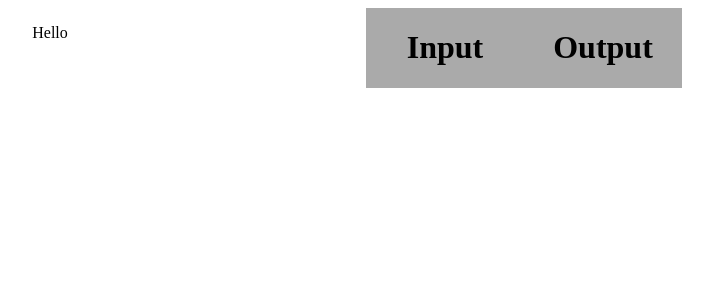
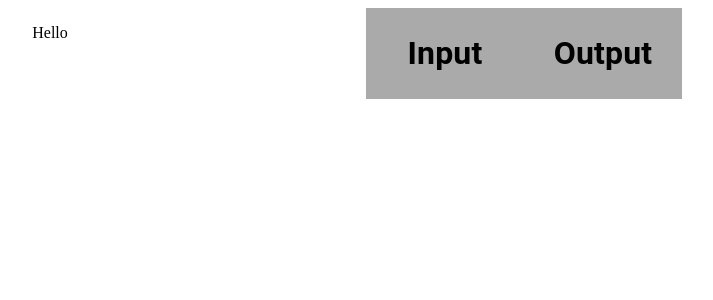
Before and after one commit to rSkogeby/mars-rover, a Next.js app in the folder client/: page / in a window 1280 px wide. Shown: the top 300 px of the page, without its empty margins (274-987 px from the left). Built offline with nearby package versions, Linux system fonts and the light colour scheme.

Commit message:
Add Typograph with CSS styling element to preserve newlines

```diff
--- a/client/pages/index.js
+++ b/client/pages/index.js
@@ -1,7 +1,8 @@
-import React from 'react'
+import React, { useState } from 'react'
 import {
   Grid,
   styled,
+  Typography,
 } from '@material-ui/core'
 
 const StyledGrid = styled(Grid)({
@@ -15,6 +16,10 @@ const ListGrid = styled(StyledGrid)({
   }
 })
 
+const Paragraph = styled(Typography)({
+  'white-space': 'pre-wrap'
+})
+
 export default function Index () {
   return (
     <>
@@ -24,10 +29,14 @@ export default function Index () {
         </StyledGrid>
         <Grid container xs={12} lg={6}>
           <ListGrid item xs={6} lg={3}>
-            <h1>Input</h1>
+            <Paragraph>
+              <h1>Input</h1>
+            </Paragraph>
           </ListGrid>
           <ListGrid item xs={6} lg={3}>
-            <h1>Output</h1>
+            <Paragraph>
+              <h1>Output</h1>
+            </Paragraph>
           </ListGrid>
         </Grid>
       </Grid>
```
